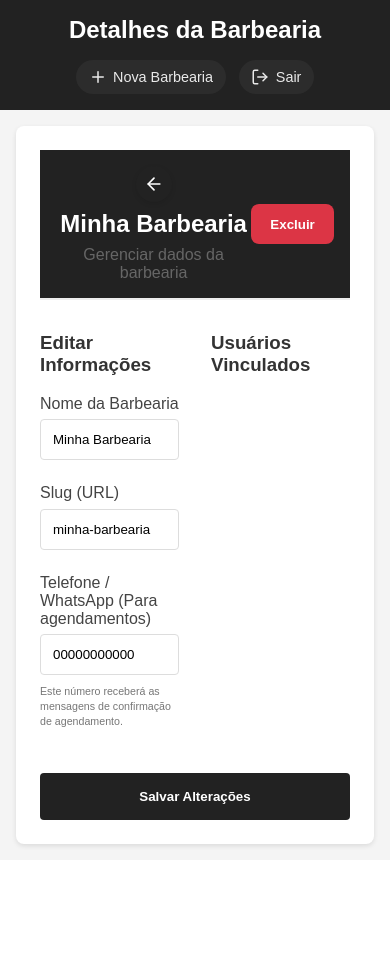
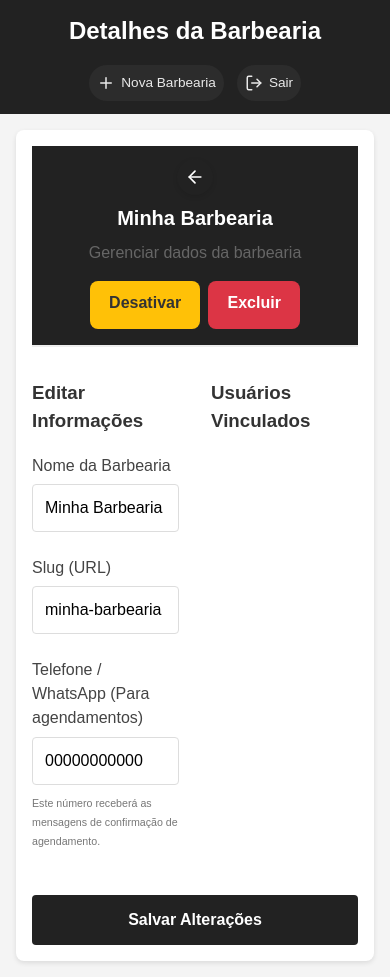
Before and after one commit to POLLO-21/AGENDA_BARBEIRO, a Flask app: page /admin/barbershop/1 in a window 390 px wide. Before the commit the page ends 850 px from the top, so only its background shows below. Run offline with Flask 3, Linux system fonts and the light colour scheme; the visitor is signed in with stand-in values (Sample User, id 1); data comes from the database, SQL or seed files in the repository.

Commit message:
Update: Mobile responsiveness, UI improvements, and Admin Deactivate Shop feature

```diff
--- a/app.py
+++ b/app.py
@@ -599,6 +599,14 @@ def admin_delete_barbershop(shop_id):
     storage.delete_barbershop(shop_id)
     return redirect(url_for("admin_dashboard"))
 
+@app.route("/admin/barbershop/<int:shop_id>/toggle_status", methods=["POST"])
+def admin_toggle_barbershop_status(shop_id):
+    if "user_id" not in session or session.get("role") != "admin":
+        return redirect(url_for("login"))
+
+    storage.toggle_barbershop_status(shop_id)
+    return redirect(url_for("admin_barbershop_details", shop_id=shop_id))
+
 @app.route("/setup_admin_secret_123")
 def setup_admin():
     # Rota secreta temporária para criar o primeiro admin
--- a/static/style.css
+++ b/static/style.css
@@ -520,3 +520,173 @@ h2 {
     color: #fff;
     box-shadow: 0 4px 8px rgba(0,0,0,0.15);
 }
+
+/* Success Modal Buttons */
+.btn-whatsapp-confirm {
+    background: #25D366;
+    color: #fff;
+    padding: 0.8rem 2rem;
+    border-radius: 6px;
+    text-decoration: none;
+    font-weight: 500;
+    margin-bottom: 1rem;
+    align-items: center;
+    justify-content: center;
+    gap: 0.5rem;
+    min-width: 200px;
+    display: inline-flex;
+}
+
+.btn-modal-close {
+    background: #222;
+    color: #fff;
+    border: none;
+    padding: 0.8rem 2rem;
+    border-radius: 6px;
+    cursor: pointer;
+    font-weight: 500;
+    display: inline-flex;
+    align-items: center;
+    justify-content: center;
+    min-width: 200px;
+}
+
+/* Mobile & Responsive Adaptations */
+@media (max-width: 768px) {
+    /* Global Container Adjustments */
+    section {
+        padding: 1rem;
+        margin: 0.5rem;
+        width: auto;
+        border-radius: 8px;
+    }
+
+    main {
+        padding: 0.5rem;
+    }
+
+    /* Typography Improvements for Mobile */
+    body {
+        font-size: 16px; /* Base size for readability */
+        line-height: 1.5;
+    }
+
+    h1 { font-size: 1.5rem; }
+    h2 { font-size: 1.25rem; }
+    p, label, li { font-size: 1rem; }
+
+    /* Header Adjustments */
+    header {
+        padding: 0.8rem;
+        display: flex;
+        flex-direction: column;
+        align-items: center;
+        gap: 0.5rem;
+    }
+
+    .header-actions {
+        position: static;
+        transform: none;
+        width: 100%;
+        justify-content: center;
+        margin-top: 0.5rem;
+    }
+
+    /* Form Elements & Inputs - Touch Friendly */
+    input[type="text"],
+    input[type="password"],
+    input[type="email"],
+    input[type="tel"],
+    select,
+    button,
+    .btn,
+    .styled-select {
+        min-height: 48px; /* Easier to tap */
+        font-size: 1rem;
+    }
+
+    /* Stack Forms */
+    .month-selector-form {
+        flex-direction: column;
+        align-items: stretch;
+        gap: 1rem;
+    }
+
+    .styled-select {
+        width: 100%;
+    }
+
+    /* Calendar Grid for Small Screens */
+    .calendario {
+        gap: 2px;
+    }
+
+    .dia {
+        min-height: 60px;
+        padding: 2px;
+        font-size: 0.8rem;
+        display: flex;
+        flex-direction: column;
+        justify-content: flex-start;
+    }
+
+    .calendario-header {
+        font-size: 0.8rem;
+    }
+
+    /* Login & Card Containers */
+    .login-container {
+        width: auto;
+        margin: 1rem;
+        padding: 1.5rem;
+    }
+
+    /* Button Full Width on Mobile */
+    .btn-full-mobile,
+    form button[type="submit"],
+    .login-container button,
+    .btn-whatsapp-confirm,
+    .btn-modal-close {
+        width: 100%;
+        display: flex;
+        justify-content: center;
+        margin-top: 0.5rem;
+        box-sizing: border-box;
+    }
+
+    /* Admin Grid Adjustments */
+    .appointments-grid {
+        grid-template-columns: 1fr; /* 1 column */
+    }
+
+    .horarios-columns {
+        grid-template-columns: 1fr;
+        gap: 1rem;
+    }
+
+    .lista-horarios-admin {
+        grid-template-columns: repeat(auto-fill, minmax(100px, 1fr));
+    }
+}
+
+@media (max-width: 480px) {
+    /* Extra adjustments for very small screens */
+    .header-pill-btn {
+        padding: 0.5rem;
+        font-size: 0.85rem;
+    }
+
+    .icon-button {
+        width: 40px;
+        height: 40px; /* Larger touch target */
+    }
+
+    .modal-content {
+        width: 95%;
+        margin: 10% auto;
+    }
+
+    .dia {
+        min-height: 50px;
+    }
+}
--- a/storage.py
+++ b/storage.py
@@ -144,6 +144,8 @@ def init_db():
         cur.execute("ALTER TABLE barbershops ADD COLUMN phone TEXT")
     if "address" not in bcols:
         cur.execute("ALTER TABLE barbershops ADD COLUMN address TEXT")
+    if "active" not in bcols:
+        cur.execute("ALTER TABLE barbershops ADD COLUMN active INTEGER DEFAULT 1")
 
     cur.execute("PRAGMA table_info(users)")
     ucols = [r["name"] for r in cur.fetchall()]
@@ -256,6 +258,17 @@ def update_barbershop(shop_id, name, slug, phone, address):
     cur.execute("UPDATE barbershops SET name=?, slug=?, phone=?, address=? WHERE id=?",
                 (name, slug, phone, address, shop_id))
     conn.commit()
+    conn.close()
+
+def toggle_barbershop_status(shop_id):
+    conn = get_conn()
+    cur = conn.cursor()
+    cur.execute("SELECT active FROM barbershops WHERE id=?", (shop_id,))
+    row = cur.fetchone()
+    if row:
+        new_status = 0 if row["active"] else 1
+        cur.execute("UPDATE barbershops SET active=? WHERE id=?", (new_status, shop_id))
+        conn.commit()
     conn.close()
 
 def get_users_by_barbershop(shop_id):
--- a/templates/admin_barbershop_details.html
+++ b/templates/admin_barbershop_details.html
@@ -11,9 +11,25 @@
                     <svg xmlns="http://www.w3.org/2000/svg" width="20" height="20" viewBox="0 0 24 24" fill="none" stroke="currentColor" stroke-width="2" stroke-linecap="round" stroke-linejoin="round"><line x1="19" y1="12" x2="5" y2="12"></line><polyline points="12 19 5 12 12 5"></polyline></svg>
                 </a>
                 <h2 style="margin: 0.5rem 0 0; border: none; padding: 0;">{{ shop.name }}</h2>
-                <p style="margin: 0.5rem 0 0; color: #666;">Gerenciar dados da barbearia</p>
+                <p style="margin: 0.5rem 0 0; color: #666;">
+                    Gerenciar dados da barbearia
+                    {% if shop.active == 0 %}
+                    <span style="background: #e74c3c; color: white; font-size: 0.7rem; padding: 2px 6px; border-radius: 4px; margin-left: 0.5rem; vertical-align: middle;">INATIVA</span>
+                    {% endif %}
+                </p>
             </div>
-            <div>
+            <div style="display: flex; gap: 0.5rem;">
+                <form action="{{ url_for('admin_toggle_barbershop_status', shop_id=shop.id) }}" method="POST" onsubmit="return confirm('Tem certeza que deseja alterar o status desta barbearia?')">
+                    {% if shop.active == 0 %}
+                        <button type="submit" style="background: #28a745; color: #fff; padding: 0.8rem 1.2rem; border: none; border-radius: 8px; font-weight: bold; cursor: pointer;">
+                            Ativar
+                        </button>
+                    {% else %}
+                        <button type="submit" style="background: #ffc107; color: #333; padding: 0.8rem 1.2rem; border: none; border-radius: 8px; font-weight: bold; cursor: pointer;">
+                            Desativar
+                        </button>
+                    {% endif %}
+                </form>
                  <form action="{{ url_for('admin_delete_barbershop', shop_id=shop.id) }}" method="POST" onsubmit="return confirm('Tem certeza? Isso apagará TODOS os dados, agendamentos e usuários desta barbearia permanentemente.')">
                     <button type="submit" style="background: #dc3545; color: #fff; padding: 0.8rem 1.2rem; border: none; border-radius: 8px; font-weight: bold; cursor: pointer;">
                         Excluir
--- a/templates/agenda.html
+++ b/templates/agenda.html
@@ -72,12 +72,12 @@
       <p style="margin: 1rem 0; color: #666;">Seu horário foi reservado com sucesso.</p>
 
       <!-- Botão de WhatsApp (inicialmente oculto, exibido via JS se houver telefone) -->
-      <a id="btn-whatsapp-confirm" href="#" target="_blank" style="display: none; background: #25D366; color: #fff; padding: 0.8rem 2rem; border-radius: 6px; text-decoration: none; font-weight: 500; margin-bottom: 1rem; align-items: center; justify-content: center; gap: 0.5rem;">
+      <a id="btn-whatsapp-confirm" href="#" target="_blank" class="btn-whatsapp-confirm" style="display: none;">
         <svg xmlns="http://www.w3.org/2000/svg" width="20" height="20" viewBox="0 0 24 24" fill="none" stroke="currentColor" stroke-width="2" stroke-linecap="round" stroke-linejoin="round"><path d="M21 11.5a8.38 8.38 0 0 1-.9 3.8 8.5 8.5 0 0 1-7.6 4.7 8.38 8.38 0 0 1-3.8-.9L3 21l1.9-5.7a8.38 8.38 0 0 1-.9-3.8 8.5 8.5 0 0 1 4.7-7.6 8.38 8.38 0 0 1 3.8-.9h.5a8.48 8.48 0 0 1 8 8v.5z"></path></svg>
         Confirmar no WhatsApp
       </a>
 
-      <button onclick="window.location.reload()" style="background: #222; color: #fff; border: none; padding: 0.8rem 2rem; border-radius: 6px; cursor: pointer; font-weight: 500; width: 100%;">
+      <button onclick="window.location.reload()" class="btn-modal-close">
         Fechar
       </button>
     </div>
```
Also changed, not shown: 1 other file.
